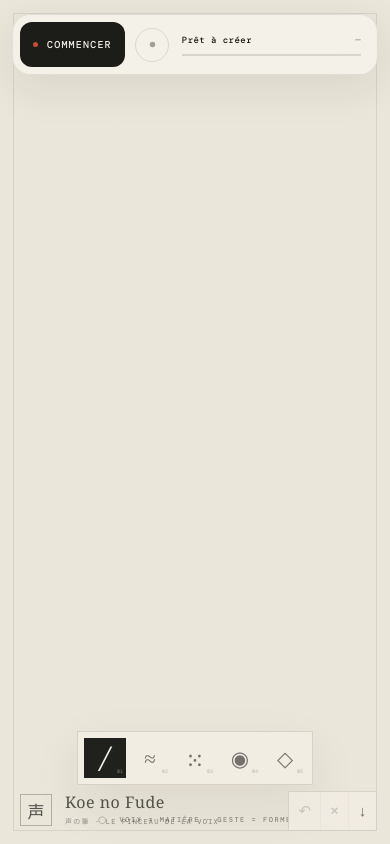
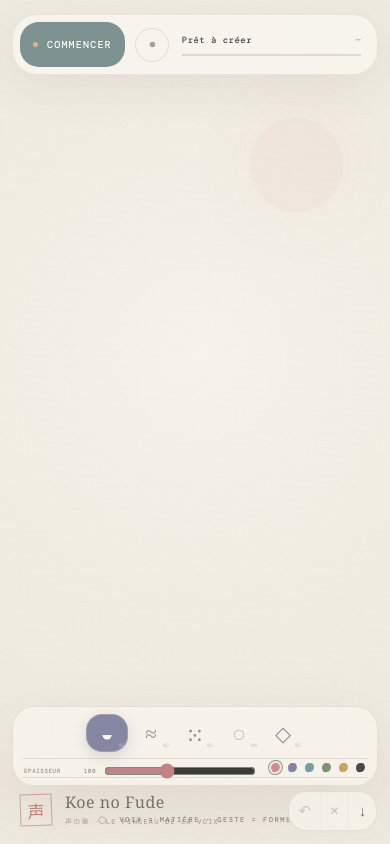
Before and after one commit to pierkiroule/Soundpainting, a React (Vite) app: page / in a window 390 px wide. Built offline with nearby package versions, Linux system fonts and the light colour scheme; a web font is replaced by a local one.

Commit message:
feat: restyle canvas with pastel watercolor textures

```diff
--- a/package.json
+++ b/package.json
@@ -16,6 +16,7 @@
     "react-dom": "latest"
   },
   "devDependencies": {
+    "@eslint/js": "latest",
     "eslint": "latest",
     "eslint-plugin-react-hooks": "latest",
     "eslint-plugin-react-refresh": "latest",
--- a/src/App.jsx
+++ b/src/App.jsx
@@ -3,19 +3,21 @@ import { useCallback, useEffect, useRef, useState } from 'react'
 const SESSION_DURATION = 60
 const FFT_SIZE = 2048
 const BRISTLE_COUNT = 620
-const PAPER = '#ebe6da'
+const PAPER = '#f2eee5'
 const TOOLS = [
-  { id: 'brush', label: 'Pinceau', glyph: '╱' },
-  { id: 'ribbon', label: 'Ruban', glyph: '≈' },
-  { id: 'spray', label: 'Souffle', glyph: '⁙' },
-  { id: 'pulse', label: 'Onde', glyph: '◉' },
+  { id: 'brush', label: 'Lavis', glyph: '◒' },
+  { id: 'ribbon', label: 'Nappe', glyph: '≈' },
+  { id: 'spray', label: 'Brume', glyph: '⁙' },
+  { id: 'pulse', label: 'Éclosion', glyph: '◌' },
   { id: 'eraser', label: 'Gomme', glyph: '◇' },
 ]
 const INKS = [
-  { id: 'sumi', label: 'Sumi', rgb: '10,12,11', hex: '#0a0c0b' },
-  { id: 'indigo', label: 'Indigo', rgb: '29,47,68', hex: '#1d2f44' },
-  { id: 'vermilion', label: 'Vermillon', rgb: '145,49,34', hex: '#913122' },
-  { id: 'moss', label: 'Mousse', rgb: '52,70,53', hex: '#344635' },
+  { id: 'sakura', label: 'Pétale', rgb: '212,139,143', hex: '#d48b8f' },
+  { id: 'wisteria', label: 'Glycine', rgb: '132,132,169', hex: '#8484a9' },
+  { id: 'mist', label: 'Brume', rgb: '116,158,161', hex: '#749ea1' },
+  { id: 'moss', label: 'Mousse', rgb: '128,145,111', hex: '#80916f' },
+  { id: 'ochre', label: 'Pollen', rgb: '202,164,102', hex: '#caa466' },
+  { id: 'sumi', label: 'Sumi doux', rgb: '74,72,75', hex: '#4a484b' },
 ]
 
 const clamp = (value, min = 0, max = 1) => Math.max(min, Math.min(max, value))
@@ -69,15 +71,20 @@ function App() {
     ctx.globalCompositeOperation = 'source-over'
     ctx.fillStyle = PAPER
     ctx.fillRect(0, 0, e.width, e.height)
-    for (let i = 0; i < (e.width * e.height) / 210; i += 1) {
+    const wash = ctx.createRadialGradient(e.width * .52, e.height * .42, 0, e.width * .52, e.height * .42, Math.max(e.width, e.height) * .72)
+    wash.addColorStop(0, 'rgba(255,253,247,.34)')
+    wash.addColorStop(1, 'rgba(214,202,183,.12)')
+    ctx.fillStyle = wash
+    ctx.fillRect(0, 0, e.width, e.height)
+    for (let i = 0; i < (e.width * e.height) / 145; i += 1) {
       const x = Math.random() * e.width
       const y = Math.random() * e.height
       const angle = Math.random() * Math.PI
-      const length = rand(2, 20)
+      const length = rand(3, 28)
       ctx.strokeStyle = Math.random() > 0.5
-        ? `rgba(70,58,40,${rand(0.006, 0.022)})`
-        : `rgba(255,255,250,${rand(0.025, 0.07)})`
-      ctx.lineWidth = rand(0.12, 0.4)
+        ? `rgba(92,76,59,${rand(0.008, 0.026)})`
+        : `rgba(255,255,250,${rand(0.03, 0.09)})`
+      ctx.lineWidth = rand(0.12, 0.55)
       ctx.beginPath()
       ctx.moveTo(x, y)
       ctx.lineTo(x + Math.cos(angle) * length, y + Math.sin(angle) * length)
@@ -242,31 +249,35 @@ function App() {
       for (let i = 0; i < particles; i += 1) {
         const along = Math.random(), radius = Math.abs(gaussian()) * width * (0.35 + f.noise)
         const angle = Math.random() * Math.PI * 2
-        ctx.fillStyle = `rgba(${ink.rgb},${rand(0.02, 0.13) * (0.35 + voice)})`; ctx.beginPath()
+        ctx.fillStyle = `rgba(${ink.rgb},${rand(0.018, 0.1) * (0.4 + voice)})`; ctx.beginPath()
         ctx.arc(lerp(a.x, b.x, along) + Math.cos(angle) * radius, lerp(a.y, b.y, along) + Math.sin(angle) * radius, rand(.25, 1.5 + f.high * 2), 0, Math.PI * 2); ctx.fill()
       }
       return
     }
     if (tool === 'pulse') {
       if (Math.random() < .18 + f.flux * .5) {
-        ctx.save(); ctx.strokeStyle = `rgba(${ink.rgb},${.08 + voice * .28})`; ctx.lineWidth = .5 + f.high * 2
-        ctx.beginPath(); ctx.arc(b.x, b.y, 4 + width * (.25 + f.low), 0, Math.PI * 2); ctx.stroke(); ctx.restore()
+        const bloom = 5 + width * (.3 + f.low)
+        for (let ring = 0; ring < 4; ring += 1) {
+          ctx.save(); ctx.strokeStyle = `rgba(${ink.rgb},${(.07 + voice * .18) / (ring + 1)})`; ctx.lineWidth = 1.4 + ring * 2.2
+          ctx.beginPath(); ctx.arc(b.x + gaussian() * ring, b.y + gaussian() * ring, bloom + ring * 2.5, 0, Math.PI * 2); ctx.stroke(); ctx.restore()
+        }
       }
       return
     }
     if (tool === 'ribbon') {
-      ctx.save(); ctx.globalCompositeOperation = 'multiply'; ctx.strokeStyle = `rgba(${ink.rgb},${.035 + voice * .2})`
-      ctx.lineWidth = Math.max(2, width * .34); ctx.beginPath(); ctx.moveTo(a.x + nx * width * .22, a.y + ny * width * .22)
-      ctx.bezierCurveTo(a.x - nx * width * f.mid, a.y - ny * width * f.mid, b.x + nx * width * f.high, b.y + ny * width * f.high, b.x - nx * width * .22, b.y - ny * width * .22); ctx.stroke(); ctx.restore()
+      for (let layer = 0; layer < 4; layer += 1) {
+        ctx.save(); ctx.globalCompositeOperation = 'multiply'; ctx.strokeStyle = `rgba(${ink.rgb},${(.025 + voice * .11) / (1 + layer * .32)})`
+        ctx.lineWidth = Math.max(3, width * (.5 + layer * .08)); ctx.beginPath(); ctx.moveTo(a.x + nx * width * .22, a.y + ny * width * .22)
+        ctx.bezierCurveTo(a.x - nx * width * f.mid, a.y - ny * width * f.mid, b.x + nx * width * f.high, b.y + ny * width * f.high, b.x - nx * width * .22, b.y - ny * width * .22); ctx.stroke(); ctx.restore()
+      }
       return
     }
-    if (voice > 0.025) {
-      ctx.save(); ctx.globalCompositeOperation = 'multiply'; ctx.strokeStyle = `rgba(${ink.rgb},${0.003 + voice * 0.018})`; ctx.lineWidth = width * 1.32
-      ctx.beginPath(); ctx.moveTo(a.x, a.y); ctx.lineTo(b.x, b.y); ctx.stroke(); ctx.restore()
-    }
-    if (voice > 0.018) {
-      ctx.save(); ctx.globalCompositeOperation = 'multiply'; ctx.strokeStyle = `rgba(${ink.rgb},${0.008 + voice * 0.085})`; ctx.lineWidth = width * 0.58
-      ctx.beginPath(); ctx.moveTo(a.x, a.y); ctx.quadraticCurveTo((a.x + b.x) / 2 + nx * gaussian() * f.mid * 4, (a.y + b.y) / 2 + ny * gaussian() * f.mid * 4, b.x, b.y); ctx.stroke(); ctx.restore()
+    const pigment = .035 + voice * .12
+    for (let layer = 0; layer < 5; layer += 1) {
+      const drift = gaussian() * width * .045
+      ctx.save(); ctx.globalCompositeOperation = 'multiply'; ctx.strokeStyle = `rgba(${ink.rgb},${pigment / (1 + layer * .42)})`; ctx.lineWidth = width * (1.18 - layer * .12)
+      ctx.beginPath(); ctx.moveTo(a.x + nx * drift, a.y + ny * drift)
+      ctx.quadraticCurveTo((a.x + b.x) / 2 + nx * (drift + gaussian() * f.mid * 3), (a.y + b.y) / 2 + ny * (drift + gaussian() * f.mid * 3), b.x + nx * drift, b.y + ny * drift); ctx.stroke(); ctx.restore()
     }
     for (let i = 0; i < e.bristles.length; i += 2) {
       const bristle = e.bristles[i]
@@ -280,7 +291,7 @@ function App() {
       const ax = a.x + nx * (spread + deformation) + tx * bend
       const ay = a.y + ny * (spread + deformation) + ty * bend
       const bx = b.x + nx * (spread + deformation), by = b.y + ny * (spread + deformation)
-      ctx.strokeStyle = `rgba(${ink.rgb},${(0.006 + activation * 0.16) * (1 - dryness * 0.5)})`
+      ctx.strokeStyle = `rgba(${ink.rgb},${(0.012 + activation * 0.13) * (1 - dryness * 0.45)})`
       ctx.lineWidth = bristle.width * (0.35 + spectral * 1.5)
       ctx.beginPath(); ctx.moveTo(ax + gaussian() * 0.2, ay + gaussian() * 0.2)
       ctx.quadraticCurveTo((ax + bx) / 2 + nx * oscillation * f.high * 4, (ay + by) / 2 + ny * oscillation * f.high * 4, bx, by); ctx.stroke()
@@ -288,12 +299,12 @@ function App() {
     const breath = f.noise * (0.3 + f.high * 0.7) * voice
     for (let i = 0; i < Math.floor(breath * 32); i += 1) {
       const along = Math.random(), lateral = gaussian() * width * (0.3 + breath * 0.8)
-      ctx.fillStyle = `rgba(20,20,17,${rand(0.006, 0.045)})`; ctx.beginPath()
+      ctx.fillStyle = `rgba(${ink.rgb},${rand(0.006, 0.038)})`; ctx.beginPath()
       ctx.arc(lerp(a.x, b.x, along) + nx * lateral, lerp(a.y, b.y, along) + ny * lateral, rand(0.15, 1.8), 0, Math.PI * 2); ctx.fill()
     }
     for (let i = 0; i < Math.floor(voice * 18 + f.mid * 10); i += 1) {
       const along = Math.random(), lateral = gaussian() * width * 0.27
-      ctx.fillStyle = `rgba(3,4,3,${rand(0.01, 0.08) * voice})`; ctx.beginPath()
+      ctx.fillStyle = `rgba(${ink.rgb},${rand(0.01, 0.07) * (.35 + voice)})`; ctx.beginPath()
       ctx.arc(lerp(a.x, b.x, along) + nx * lateral, lerp(a.y, b.y, along) + ny * lateral, rand(0.12, 1.2), 0, Math.PI * 2); ctx.fill()
     }
     if (dryness > 0.4) {
@@ -380,7 +391,7 @@ function App() {
           <label htmlFor="brush-size"><span>ÉPAISSEUR</span><b>{Math.round(brushSize * 100)}</b></label>
           <input id="brush-size" type="range" min="0.45" max="1.8" step="0.05" value={brushSize} onChange={(event) => setBrushSize(Number(event.target.value))} />
         </div>
-        <div className="ink-control"><span>ENCRES</span><div>{INKS.map((color) => <button key={color.id} className={ink.id === color.id ? 'active' : ''} style={{ '--ink': color.hex }} onClick={() => setInk(color)} aria-label={color.label} title={color.label} />)}</div></div>
+        <div className="ink-control"><span>PIGMENTS</span><div>{INKS.map((color) => <button key={color.id} className={ink.id === color.id ? 'active' : ''} style={{ '--ink': color.hex }} onClick={() => setInk(color)} aria-label={color.label} title={color.label} />)}</div></div>
       </aside>
       <section className="controls" aria-live="polite">
         <button className="start-button" onClick={startSession} disabled={phase === 'live' || phase === 'drying'}>
--- a/src/styles.css
+++ b/src/styles.css
@@ -1,39 +1,40 @@
 @import url('https://fonts.googleapis.com/css2?family=DM+Mono:wght@400;500&family=Italiana&family=Manrope:wght@400;600;700&display=swap');
 
-:root { font-family: Manrope, system-ui, sans-serif; color: #1a1a17; background: #ebe6da; font-synthesis: none; }
+:root { font-family: Manrope, system-ui, sans-serif; color: #4d4946; background: #f2eee5; font-synthesis: none; }
 * { box-sizing: border-box; }
 html, body, #root { width: 100%; height: 100%; margin: 0; overflow: hidden; }
 body { touch-action: none; }
 button { font: inherit; }
 .app { position: relative; width: 100%; height: 100%; isolation: isolate; }
-.app::after { content: ''; position: fixed; z-index: 2; inset: 13px; border: 1px solid rgba(31,29,24,.09); pointer-events: none; }
+.app::before { content: ''; position: fixed; z-index: 2; top: 14%; right: 12%; width: min(24vw, 290px); aspect-ratio: 1; border-radius: 50%; background: rgba(211,142,135,.08); box-shadow: 0 0 80px rgba(211,142,135,.06); pointer-events: none; }
+.app::after { content: ''; position: fixed; z-index: 2; inset: 0; opacity: .28; background-image: repeating-linear-gradient(7deg, transparent 0 5px, rgba(106,87,68,.025) 6px, transparent 7px), radial-gradient(circle at 20% 30%, rgba(79,64,52,.13) 0 .45px, transparent .7px); background-size: auto, 9px 11px; mix-blend-mode: multiply; pointer-events: none; }
 .paper { position: fixed; inset: 0; width: 100%; height: 100%; touch-action: none; cursor: crosshair; }
 .brand { position: fixed; z-index: 4; top: max(28px, env(safe-area-inset-top)); left: 34px; display: flex; align-items: center; gap: 13px; pointer-events: none; }
-.brand-mark { width: 39px; height: 39px; display: grid; place-items: center; border: 1px solid rgba(28,27,23,.38); font-family: serif; font-size: 21px; }
+.brand-mark { width: 39px; height: 39px; display: grid; place-items: center; border: 1px solid rgba(180,91,79,.65); color: #b45b4f; font-family: serif; font-size: 21px; transform: rotate(-2deg); }
 .brand strong { display: block; font-family: Italiana, Georgia, serif; font-size: 20px; font-weight: 400; letter-spacing: .03em; line-height: 1; }
 .brand small { display: block; margin-top: 6px; font: 500 7px DM Mono, monospace; letter-spacing: .17em; opacity: .56; }
-.studio-tools { position: fixed; z-index: 5; top: 50%; left: 30px; width: 64px; padding: 13px 9px 11px; border: 1px solid rgba(31,29,24,.12); background: rgba(242,238,228,.82); box-shadow: 0 18px 50px rgba(42,36,27,.08); backdrop-filter: blur(14px); transform: translateY(-46%); }
+.studio-tools { position: fixed; z-index: 5; top: 50%; left: 30px; width: 74px; padding: 14px 11px 12px; border: 1px solid rgba(105,91,79,.13); border-radius: 26px; background: rgba(248,245,238,.72); box-shadow: 0 22px 60px rgba(90,73,56,.1); backdrop-filter: blur(18px); transform: translateY(-46%); }
 .tool-heading { display: flex; justify-content: space-between; align-items: center; padding: 0 2px 10px; border-bottom: 1px solid rgba(31,29,24,.1); color: rgba(25,24,20,.48); font: 500 7px DM Mono, monospace; letter-spacing: .14em; }
 .tool-heading small { font-size: 6px; }
 .tool-list { display: grid; gap: 5px; padding: 9px 0 11px; }
-.tool-list button { position: relative; width: 44px; height: 42px; border: 0; background: transparent; color: rgba(25,24,20,.58); cursor: pointer; transition: color .2s, background .2s, transform .2s; }
+.tool-list button { position: relative; width: 50px; height: 44px; border: 0; border-radius: 16px; background: transparent; color: rgba(74,70,67,.58); cursor: pointer; transition: color .2s, background .2s, transform .2s; }
 .tool-list button:hover { color: #171713; transform: translateX(2px); }
-.tool-list button.active { color: #f4f0e7; background: #20201c; }
+.tool-list button.active { color: #fffaf4; background: #8586a1; box-shadow: inset 0 0 0 1px rgba(255,255,255,.2), 0 5px 14px rgba(104,105,134,.22); }
 .tool-list button > span { font: 400 21px Georgia, serif; }
 .tool-list button em { position: absolute; right: 3px; bottom: 3px; font: normal 5px DM Mono, monospace; opacity: .45; }
 .size-control { padding: 10px 2px; border-block: 1px solid rgba(31,29,24,.1); }
 .size-control label { display: flex; justify-content: space-between; font: 500 6px DM Mono, monospace; letter-spacing: .08em; opacity: .55; }
 .size-control label b { font-weight: 500; }
-.size-control input { width: 100%; height: 12px; margin: 8px 0 0; accent-color: #25251f; cursor: pointer; }
+.size-control input { width: 100%; height: 12px; margin: 8px 0 0; accent-color: #c18386; cursor: pointer; }
 .ink-control { padding: 10px 2px 0; color: rgba(25,24,20,.5); font: 500 6px DM Mono, monospace; letter-spacing: .12em; }
-.ink-control > div { display: grid; grid-template-columns: repeat(2, 1fr); gap: 6px; margin-top: 9px; }
-.ink-control button { width: 16px; height: 16px; padding: 0; border: 3px solid transparent; border-radius: 50%; background: var(--ink); background-clip: padding-box; outline: 1px solid transparent; cursor: pointer; }
+.ink-control > div { display: grid; grid-template-columns: repeat(2, 1fr); gap: 7px; margin-top: 9px; }
+.ink-control button { width: 19px; height: 19px; padding: 0; border: 3px solid transparent; border-radius: 50% 46% 52% 44%; background: var(--ink); background-clip: padding-box; outline: 1px solid transparent; cursor: pointer; transform: rotate(-8deg); }
 .ink-control button.active { border-color: #ede8dc; outline-color: rgba(25,24,20,.42); }
-.controls { position: fixed; z-index: 5; top: max(25px, env(safe-area-inset-top)); left: 50%; transform: translateX(-50%); display: flex; align-items: center; gap: 9px; padding: 7px; border: 1px solid rgba(34,32,27,.09); border-radius: 18px; background: rgba(247,244,236,.78); backdrop-filter: blur(18px); box-shadow: 0 12px 45px rgba(38,32,22,.09); }
-.start-button { min-height: 45px; border: 0; border-radius: 12px; padding: 0 18px; color: #f6f1e7; background: #1c1c18; font: 700 10px DM Mono, monospace; letter-spacing: .12em; cursor: pointer; transition: opacity .2s, transform .2s; }
+.controls { position: fixed; z-index: 5; top: max(25px, env(safe-area-inset-top)); left: 50%; transform: translateX(-50%); display: flex; align-items: center; gap: 9px; padding: 7px; border: 1px solid rgba(105,91,79,.11); border-radius: 25px; background: rgba(250,247,240,.74); backdrop-filter: blur(18px); box-shadow: 0 12px 45px rgba(90,73,56,.09); }
+.start-button { min-height: 45px; border: 0; border-radius: 19px; padding: 0 18px; color: #fffaf4; background: #7d9291; font: 700 10px DM Mono, monospace; letter-spacing: .12em; cursor: pointer; transition: opacity .2s, transform .2s; }
 .start-button:hover:not(:disabled) { transform: translateY(-1px); }
 .start-button:disabled { opacity: .34; cursor: default; }
-.button-dot { display: inline-block; width: 5px; height: 5px; margin-right: 9px; border-radius: 50%; background: #c94c35; vertical-align: 1px; }
+.button-dot { display: inline-block; width: 5px; height: 5px; margin-right: 9px; border-radius: 50%; background: #e4b18d; vertical-align: 1px; }
 .voice-orb { width: 37px; height: 37px; display: grid; place-items: center; }
 .voice-orb::before { content: ''; position: absolute; width: 32px; height: 32px; border: 1px solid rgba(20,20,18,.11); border-radius: 50%; }
 .voice-orb span { width: 13px; height: 13px; border-radius: 50%; background: #1b1b17; transition: transform 80ms linear; }
@@ -42,15 +43,15 @@ button { font: inherit; }
 .timer { opacity: .45; }
 .progress { height: 2px; margin-top: 8px; overflow: hidden; background: rgba(20,20,18,.12); }
 .progress span { display: block; width: 100%; height: 100%; transform-origin: left; background: #20201c; transition: transform 100ms linear; }
-.canvas-actions { position: fixed; z-index: 5; right: 31px; bottom: 30px; display: flex; border: 1px solid rgba(31,29,24,.12); background: rgba(242,238,228,.78); backdrop-filter: blur(14px); }
+.canvas-actions { position: fixed; z-index: 5; right: 31px; bottom: 30px; display: flex; overflow: hidden; border: 1px solid rgba(105,91,79,.12); border-radius: 18px; background: rgba(249,246,239,.72); backdrop-filter: blur(14px); }
 .canvas-actions button { height: 38px; padding: 0 12px; border: 0; border-right: 1px solid rgba(31,29,24,.1); color: rgba(28,27,23,.62); background: transparent; font: 500 7px DM Mono, monospace; letter-spacing: .1em; cursor: pointer; }
 .canvas-actions button:last-child { border-right: 0; }
-.canvas-actions button:hover:not(:disabled) { color: #f3efe5; background: #24241f; }
+.canvas-actions button:hover:not(:disabled) { color: #fffaf4; background: #b98284; }
 .canvas-actions button:disabled { opacity: .3; cursor: default; }
 .canvas-actions button span { margin-right: 6px; font-size: 13px; vertical-align: -1px; }
 .sound-legend { position: fixed; z-index: 3; top: 50%; right: 32px; display: flex; flex-direction: column; align-items: center; gap: 7px; transform: translateY(-50%); color: rgba(28,27,23,.35); font: 500 6px DM Mono, monospace; letter-spacing: .13em; writing-mode: vertical-rl; pointer-events: none; }
 .sound-legend i { width: 1px; height: 18px; background: rgba(28,27,23,.15); }
-.sound-legend i:nth-of-type(2) { height: 28px; }.sound-legend i:nth-of-type(3) { height: 38px; }.sound-legend i:nth-of-type(4) { height: 52px; transform-origin: top; background: #9b3d2d; transition: transform 80ms linear; }
+.sound-legend i:nth-of-type(2) { height: 28px; }.sound-legend i:nth-of-type(3) { height: 38px; }.sound-legend i:nth-of-type(4) { height: 52px; transform-origin: top; background: #d18e91; transition: transform 80ms linear; }
 .edition { position: fixed; z-index: 3; top: 50%; right: -53px; transform: rotate(90deg); display: flex; align-items: center; gap: 10px; color: rgba(29,28,23,.4); font: 500 7px DM Mono, monospace; letter-spacing: .17em; pointer-events: none; }
 .edition i { width: 25px; height: 1px; background: currentColor; }
 .hint { position: fixed; z-index: 3; bottom: max(26px, env(safe-area-inset-bottom)); left: 50%; transform: translateX(-50%); width: 90%; margin: 0; text-align: center; color: rgba(35,33,27,.48); font: 500 9px DM Mono, monospace; letter-spacing: .22em; pointer-events: none; }
@@ -76,10 +77,17 @@ button { font: inherit; }
   .session-info { flex: 1; width: auto; }
   .edition { display: none; }
   .hint { bottom: max(20px, env(safe-area-inset-bottom)); font-size: 7px; }
-  .studio-tools { top: auto; bottom: max(59px, calc(env(safe-area-inset-bottom) + 52px)); left: 50%; width: auto; padding: 6px; transform: translateX(-50%); }
-  .tool-heading, .size-control, .ink-control { display: none; }
-  .tool-list { display: flex; gap: 3px; padding: 0; }
-  .tool-list button { width: 42px; height: 40px; }
+  .studio-tools { top: auto; bottom: max(58px, calc(env(safe-area-inset-bottom) + 52px)); left: 50%; width: min(390px, calc(100% - 24px)); padding: 7px 9px; border-radius: 22px; transform: translateX(-50%); }
+  .tool-heading { display: none; }
+  .tool-list { display: flex; justify-content: center; gap: 2px; padding: 0 0 6px; }
+  .tool-list button { width: 42px; height: 38px; }
+  .size-control { display: flex; align-items: center; gap: 8px; padding: 6px 112px 0 2px; border-block: 1px solid rgba(31,29,24,.08) transparent; }
+  .size-control label { min-width: 72px; }
+  .size-control input { margin: 0; }
+  .ink-control { display: block; position: absolute; right: 10px; bottom: 11px; padding: 0; }
+  .ink-control > span { display: none; }
+  .ink-control > div { display: flex; gap: 4px; margin: 0; }
+  .ink-control button { width: 13px; height: 13px; border-width: 2px; }
   .canvas-actions { right: 13px; bottom: 13px; }
   .canvas-actions button { padding: 0 9px; font-size: 0; }
   .canvas-actions button span { margin: 0; font-size: 15px; }
```
